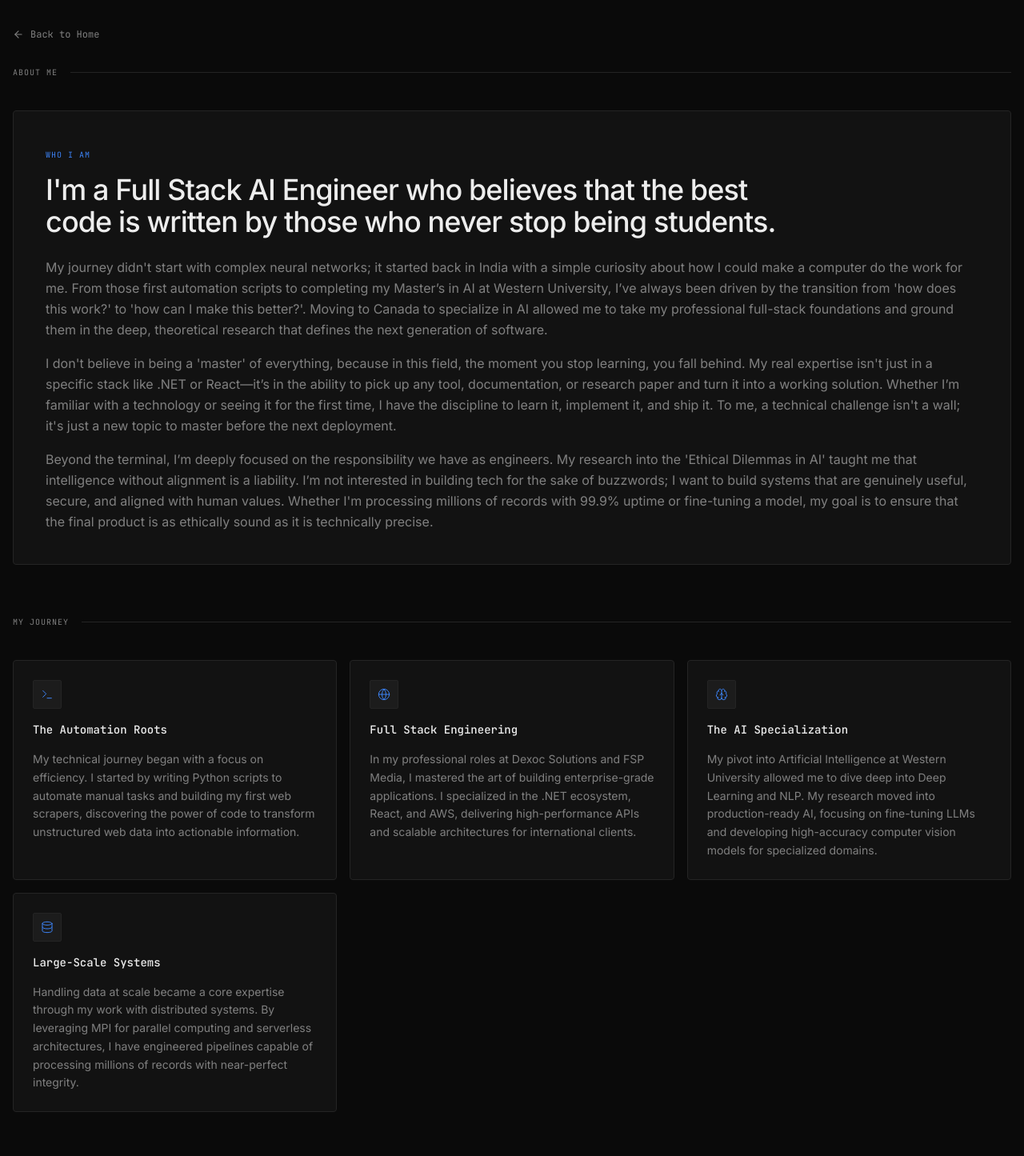
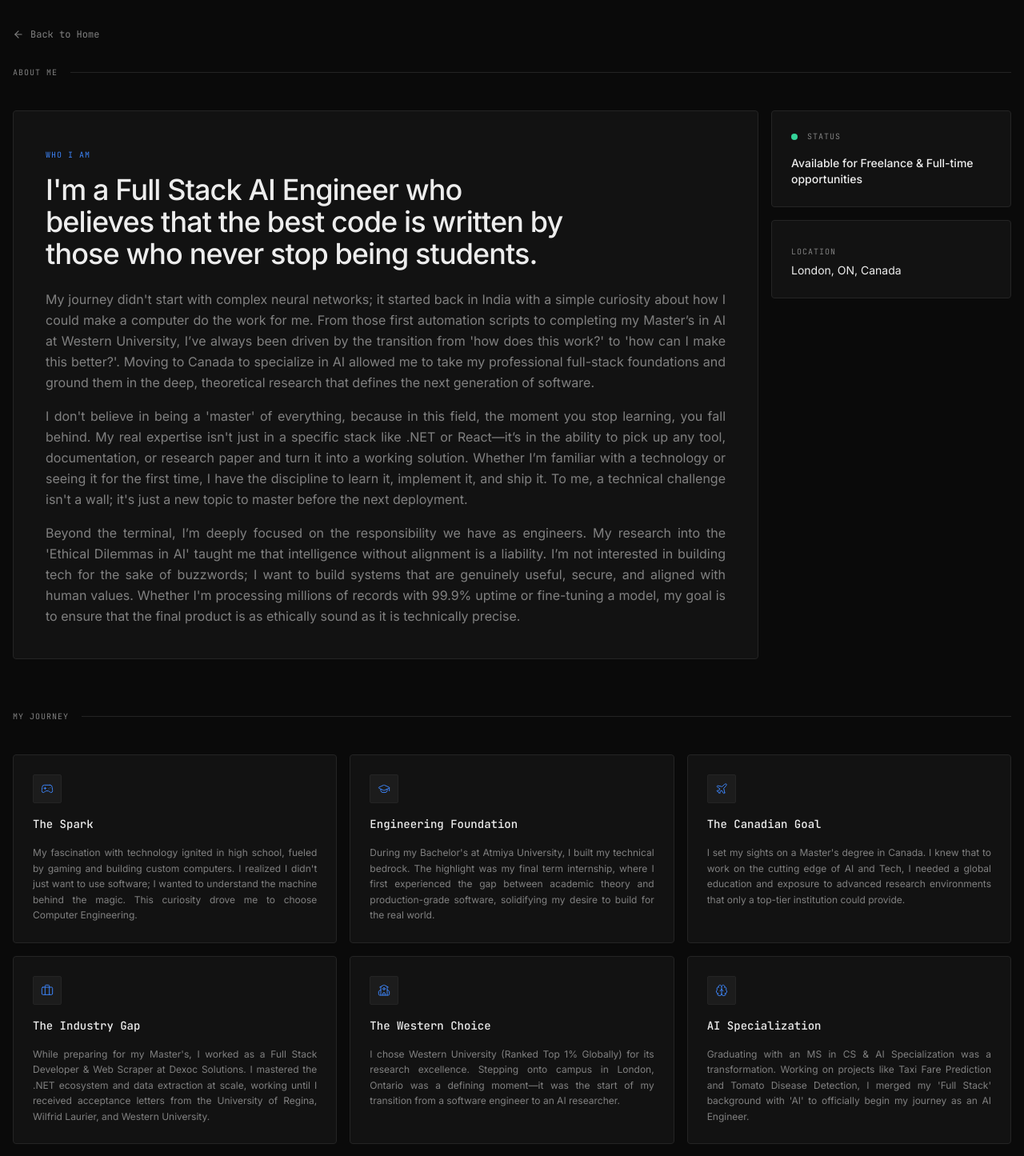
Before and after one commit to Viraj-Mavani/portfolio, a Next.js app: page /about in a window 1280 px wide. Shown: the part 80-1525 px from the top of the page at 80% size. Built offline with nearby package versions, Linux system fonts and the light colour scheme.

Commit message:
updated detailed about me

```diff
--- a/src/app/about/page.tsx
+++ b/src/app/about/page.tsx
@@ -5,12 +5,13 @@ import {
   GraduationCap,
   MapPin,
   Calendar,
-  Code2,
   Brain,
-  Database,
-  Globe,
   Terminal,
-  Users,
+  Gamepad2,
+  Briefcase,
+  Plane,
+  School,
+  Lightbulb
 } from "lucide-react"
 import { TopNav } from "@/components/top-nav"
 import { Footer } from "@/components/footer"
@@ -32,24 +33,39 @@ const intro = {
 
 const journey = [
   {
-    icon: Terminal,
-    title: "The Automation Roots",
-    text: "My technical journey began with a focus on efficiency. I started by writing Python scripts to automate manual tasks and building my first web scrapers, discovering the power of code to transform unstructured web data into actionable information.",
+    icon: Gamepad2,
+    title: "The Spark",
+    text: "My fascination with technology ignited in high school, fueled by gaming and building custom computers. I realized I didn't just want to use software; I wanted to understand the machine behind the magic. This curiosity drove me to choose Computer Engineering.",
   },
   {
-    icon: Globe,
-    title: "Full Stack Engineering",
-    text: "In my professional roles at Dexoc Solutions and FSP Media, I mastered the art of building enterprise-grade applications. I specialized in the .NET ecosystem, React, and AWS, delivering high-performance APIs and scalable architectures for international clients.",
+    icon: GraduationCap,
+    title: "Engineering Foundation",
+    text: "During my Bachelor's at Atmiya University, I built my technical bedrock. The highlight was my final term internship, where I first experienced the gap between academic theory and production-grade software, solidifying my desire to build for the real world.",
+  },
+  {
+    icon: Plane,
+    title: "The Canadian Goal",
+    text: "I set my sights on a Master's degree in Canada. I knew that to work on the cutting edge of AI and Tech, I needed a global education and exposure to advanced research environments that only a top-tier institution could provide.",
+  },
+  {
+    icon: Briefcase,
+    title: "The Industry Gap",
+    text: "While preparing for my Master's, I worked as a Full Stack Developer & Web Scraper at Dexoc Solutions. I mastered the .NET ecosystem and data extraction at scale, working until I received acceptance letters from the University of Regina, Wilfrid Laurier, and Western University.",
+  },
+  {
+    icon: School,
+    title: "The Western Choice",
+    text: "I chose Western University (Ranked Top 1% Globally) for its research excellence. Stepping onto campus in London, Ontario was a defining moment—it was the start of my transition from a software engineer to an AI researcher.",
   },
   {
     icon: Brain,
-    title: "The AI Specialization",
-    text: "My pivot into Artificial Intelligence at Western University allowed me to dive deep into Deep Learning and NLP. My research moved into production-ready AI, focusing on fine-tuning LLMs and developing high-accuracy computer vision models for specialized domains.",
+    title: "AI Specialization",
+    text: "Graduating with an MS in CS & AI Specialization was a transformation. Working on projects like Taxi Fare Prediction and Tomato Disease Detection, I merged my 'Full Stack' background with 'AI' to officially begin my journey as an AI Engineer.",
   },
   {
-    icon: Database,
-    title: "Large-Scale Systems",
-    text: "Handling data at scale became a core expertise through my work with distributed systems. By leveraging MPI for parallel computing and serverless architectures, I have engineered pipelines capable of processing millions of records with near-perfect integrity.",
+    icon: Lightbulb,
+    title: "My Philosophy",
+    text: "I believe in the 'Student for Life' mindset. Best practices aren't static; they evolve. My philosophy is to continuously learn, strictly follow coding standards, and synthesize every piece of knowledge—from full stack to deep learning—to build systems that last.",
   },
 ]
 
@@ -77,20 +93,51 @@ export default function AboutPage() {
         </div>
 
         {/* Intro section */}
-        <section className="mb-16">
-          <div className="rounded-md border border-border bg-card p-8 lg:p-10">
+        {/* Mobile/Tablet: 1 column (vertical stack). Desktop: 4 columns (3:1 ratio) */}
+        <section className="mb-16 grid gap-4 grid-cols-1 lg:grid-cols-4">
+
+          {/* Left Block: Intro Content */}
+          {/* Desktop: Spans 3 of 4 columns (75%). Tablet/Mobile: Default auto (100%) */}
+          <div className="rounded-md border border-border bg-card p-8 lg:col-span-3 lg:p-10">
             <span className="mb-4 inline-block font-mono text-[10px] tracking-widest text-primary uppercase">
               who I am
             </span>
             <h1 className="mb-6 text-balance text-3xl font-medium leading-tight tracking-tight text-foreground lg:text-4xl">
               {intro.title}
             </h1>
-            <div className="flex max-w-full flex-col gap-4">
+            <div className="flex max-w-full flex-col gap-4 text-justify">
               {intro.paragraphs.map((paragraph, index) => (
                 <p key={index} className="text-base leading-relaxed text-muted-foreground">
                   {paragraph}
                 </p>
               ))}
+            </div>
+          </div>
+
+          {/* Right Block: Status & Location Cards */}
+          {/* Mobile: 1 col (Vertical). Tablet: 2 cols (Side-by-Side). Desktop: Flex Col (Vertical Stack) */}
+          <div className="grid grid-cols-1 gap-4 md:grid-cols-2 lg:flex lg:flex-col">
+
+            {/* Card 2: Status */}
+            <div className="flex flex-col justify-center gap-4 rounded-md border border-border bg-card p-6">
+              <div className="flex items-center gap-3">
+                <span className="relative flex h-2 w-2">
+                  <span className="absolute inline-flex h-full w-full animate-ping rounded-full bg-emerald-400 opacity-75" />
+                  <span className="relative inline-flex h-2 w-2 rounded-full bg-emerald-400" />
+                </span>
+                <span className="font-mono text-[10px] tracking-widest text-muted-foreground uppercase">
+                  Status
+                </span>
+              </div>
+              <p className="text-sm font-medium">Available for Freelance & Full-time opportunities</p>
+            </div>
+
+            {/* Card 3: Location */}
+            <div className="flex flex-col justify-center gap-4 rounded-md border border-border bg-card p-6">
+              <div className="space-y-1">
+                <span className="font-mono text-[10px] tracking-widest text-muted-foreground uppercase">Location</span>
+                <p className="text-sm">London, ON, Canada</p>
+              </div>
             </div>
           </div>
         </section>
@@ -113,12 +160,8 @@ export default function AboutPage() {
                 <div className="flex h-9 w-9 items-center justify-center rounded-sm border border-border bg-secondary text-primary transition-colors group-hover:bg-primary group-hover:text-primary-foreground">
                   <item.icon className="h-4 w-4" strokeWidth={1.5} />
                 </div>
-                <h3 className="font-mono text-sm font-medium text-foreground">
-                  {item.title}
-                </h3>
-                <p className="text-sm leading-relaxed text-muted-foreground">
-                  {item.text}
-                </p>
+                <h3 className="font-mono text-sm font-medium text-foreground">{item.title}</h3>
+                <p className="text-xs leading-relaxed text-muted-foreground text-justify">{item.text}</p>
               </div>
             ))}
           </div>
@@ -171,7 +214,7 @@ export default function AboutPage() {
 
                 <ul className="flex flex-col gap-2">
                   {edu.highlights?.map((h) => (
-                    <li key={h} className="flex items-start gap-2 text-sm text-muted-foreground">
+                    <li key={h} className="flex items-start gap-2 text-sm text-muted-foreground text-justify">
                       <span className="mt-1.5 h-1 w-1 shrink-0 rounded-full bg-primary" aria-hidden="true" />
                       {h}
                     </li>
```
